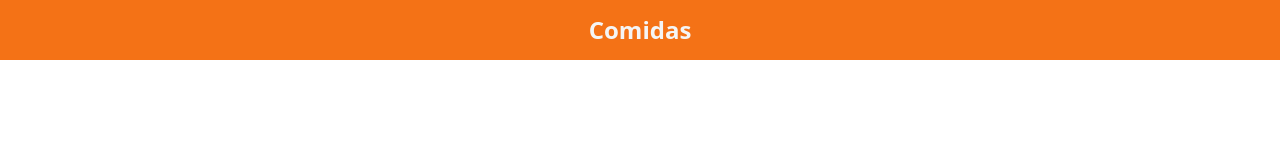
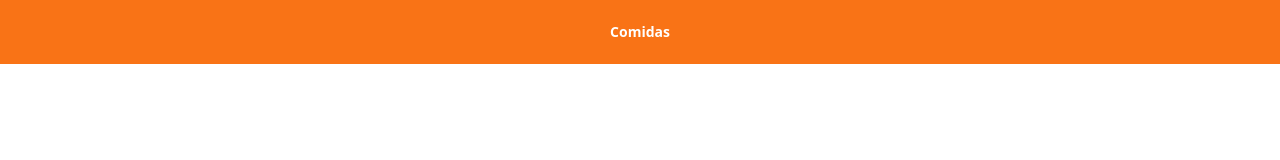
Before and after one commit to eemr3/recipes-app, a React (Create React App) app: page /foods in a window 1280 px wide. Shown: the top 160 px of the page. Built offline with nearby package versions, Linux system fonts and the light colour scheme.

Commit message:
feat(Header): implementado o css do header no index.css

```diff
--- a/src/components/Header/index.js
+++ b/src/components/Header/index.js
@@ -1,7 +1,6 @@
 import React from 'react';
 import PropTypes from 'prop-types';
 import { FontAwesomeIcon } from '@fortawesome/react-fontawesome';
-import './styles.css';
 
 function Header({ title, isSearch }) {
   return (
--- a/src/components/Header/styles.css
+++ /dev/null
@@ -1,18 +0,0 @@
-.header {
-  align-items: center;
-  background-color: #f47216;
-  display: flex;
-  height: 60px;
-  justify-content: space-around;
-  left: 0;
-  padding: 10px auto;
-  position: sticky;
-  top: 0;
-  z-index: 10;
-}
-
-.title {
-  color: whitesmoke;
-  font-size: 1.5rem;
-  font-weight: 600;
-}
--- a/src/index.css
+++ b/src/index.css
@@ -1,3 +1,8 @@
 @tailwind base;
 @tailwind components;
 @tailwind utilities;
+
+.header {
+  @apply flex flex-row justify-around items-center text-white
+   text-sm font-bold  h-16 bg-orange-500 sticky top-0 left-0 w-full
+}
--- a/src/pages/Drinks/index.js
+++ b/src/pages/Drinks/index.js
@@ -4,7 +4,7 @@ import Header from '../../components/Header';
 function Drinks() {
   return (
     <div>
-      <Header title="Bebidas" />
+      <Header title="Bebidas" isSearch />
     </div>
   );
 }
```
